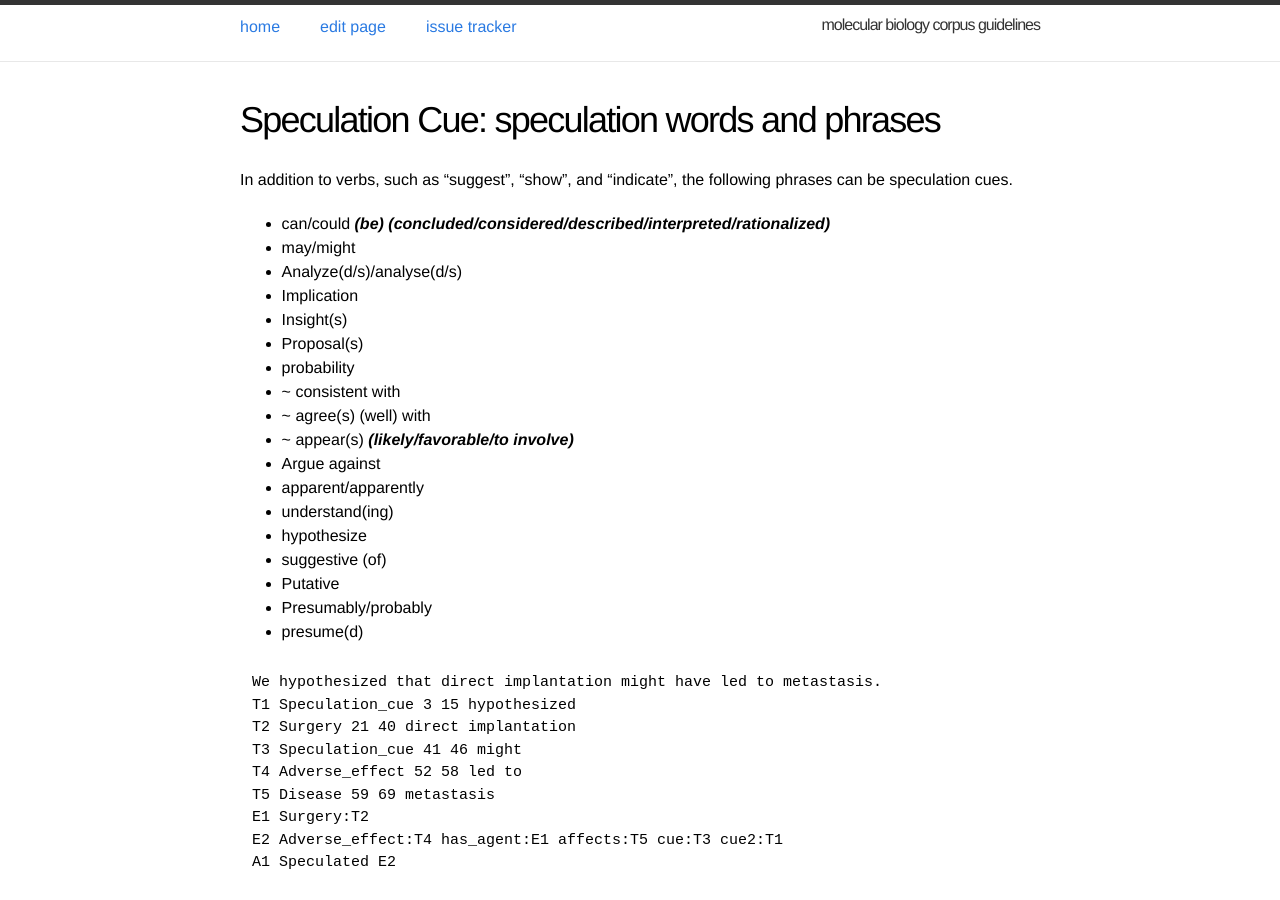
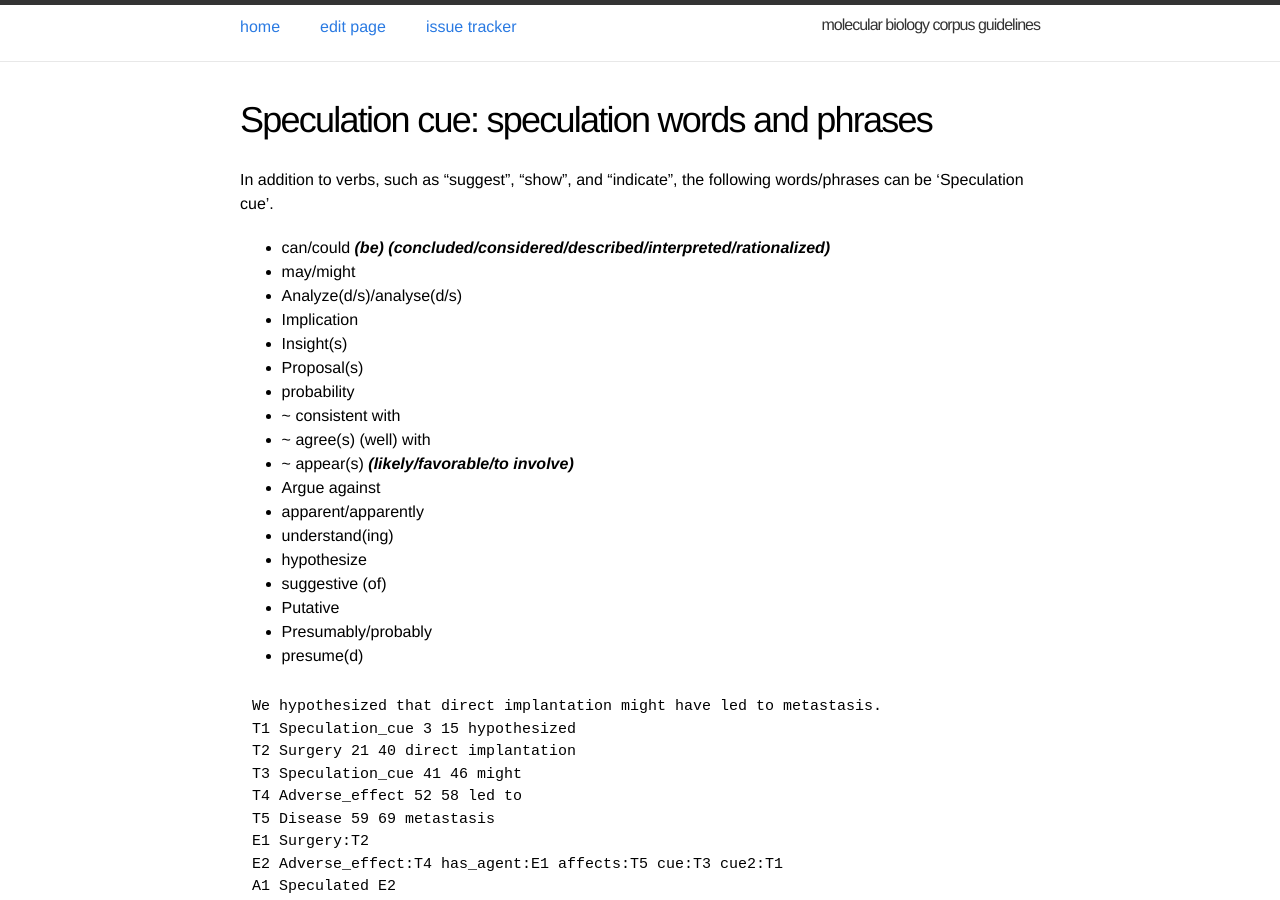
Before and after one commit to ezcatdb/molbiol_lung_corpus-guidelines, a Jekyll site: the page built from _entity/Speculation_cue.md, in a window 1280 px wide and 900 px high. Built offline with Jekyll 4.4.1, drawn with Linux system fonts in a browser that asks for light colours.

Commit message:
minor correction in _entity/Speculation_cue.md

```diff
--- a/_entity/Speculation_cue.md
+++ b/_entity/Speculation_cue.md
@@ -1,12 +1,11 @@
 ---
 layout: entry
-title: "Speculation Cue"
+title: "Speculation cue"
 shortdef: "speculation words and phrases"
 order: 108
 ---
 
-In addition to verbs, such as “suggest”, “show”, and “indicate”, the
-following phrases can be speculation cues.
+In addition to verbs, such as “suggest”, “show”, and “indicate”, the following words/phrases can be 'Speculation cue'.
 
 - can/could ***(be) (concluded/considered/described/interpreted/rationalized)***
 - may/might
```
